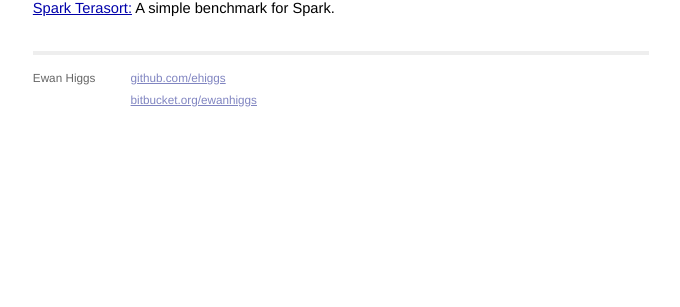
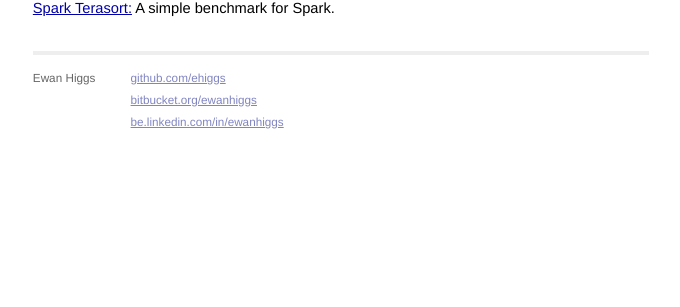
Before and after one commit to ehiggs/ehiggs.github.io, a Jekyll site: the page built from index.html, in a window 1280 px wide. Shown: the part 280-587 px from the top of the page, without its empty margins (299-979 px from the left). Built offline with Jekyll 4.4.1, drawn with Linux system fonts in a browser that asks for light colours; Markdown is read by kramdown in place of the engine named in the settings.

Commit message:
Add linkedin to default layout.

```diff
--- a/_layouts/default.html
+++ b/_layouts/default.html
@@ -41,6 +41,7 @@ var WRInitTime=(new Date()).getTime();
       <p>
         <a href="http://github.com/ehiggs/">github.com/ehiggs</a><br />
         <a href="http://bitbucket.org/ewanhiggs/">bitbucket.org/ewanhiggs</a><br />
+        <a href="https://be.linkedin.com/in/ewanhiggs/">be.linkedin.com/in/ewanhiggs</a><br />
       </p>
     </div>
   </div>
```
